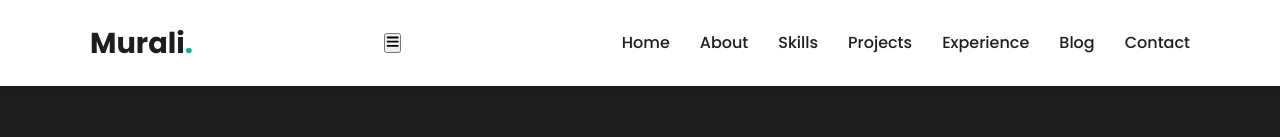
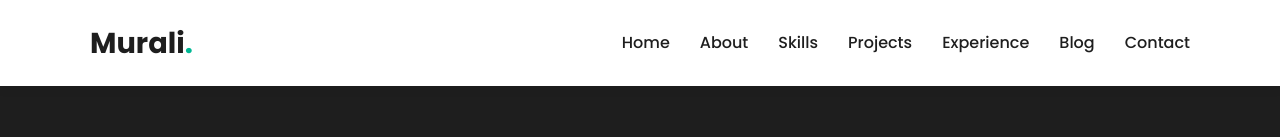
Before and after one commit to LEE-DHARAN/murali_portfolio_react, a React (Create React App) app: page / in a window 1280 px wide. Shown: the top 137 px of the page. Built offline with nearby package versions, Linux system fonts and the light colour scheme.

Commit message:
completed

```diff
--- a/src/components/Navbar.js
+++ b/src/components/Navbar.js
@@ -29,9 +29,7 @@ function Navbar() {
                     Murali<span>.</span>
                 </a>
 
-                <button className="mobile-menu-btn" onClick={toggleMenu}>
-                    {isOpen ? <FaTimes /> : <FaBars />}
-                </button>
+
 
                 <ul className={`nav-links ${isOpen ? 'active' : ''}`}>
                     <li><a href="#home" onClick={toggleMenu}>Home</a></li>
```
